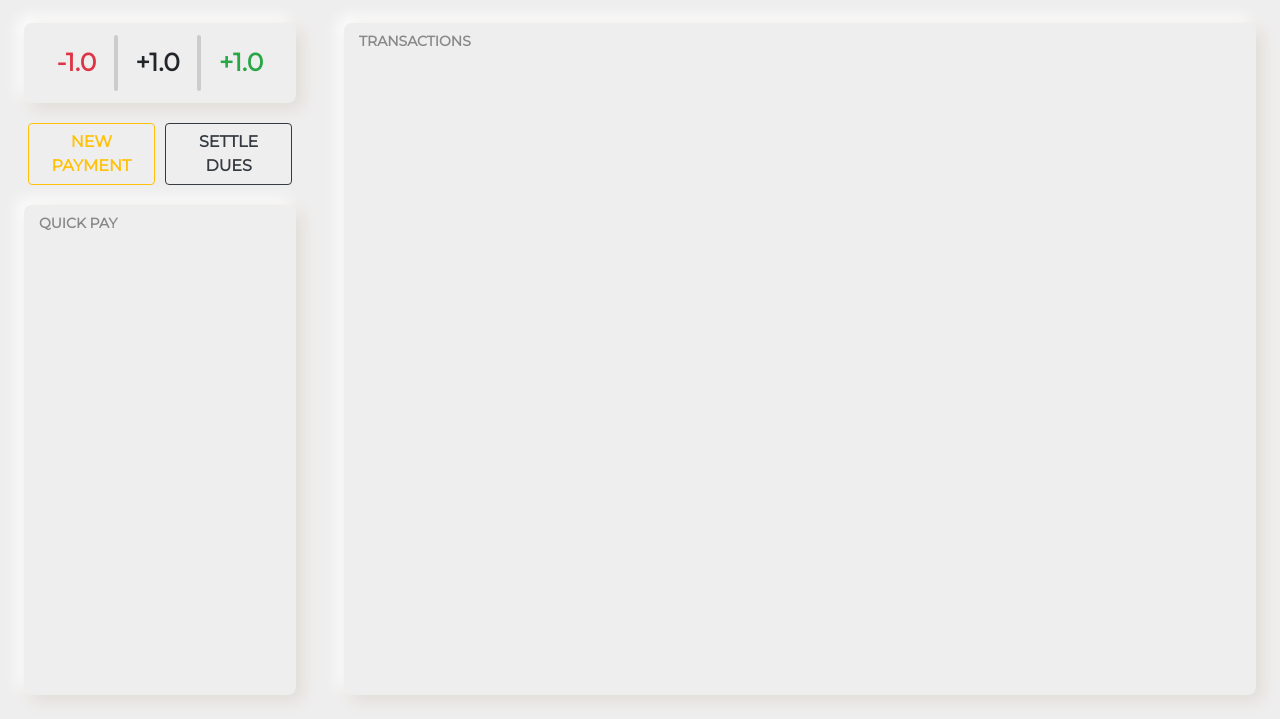
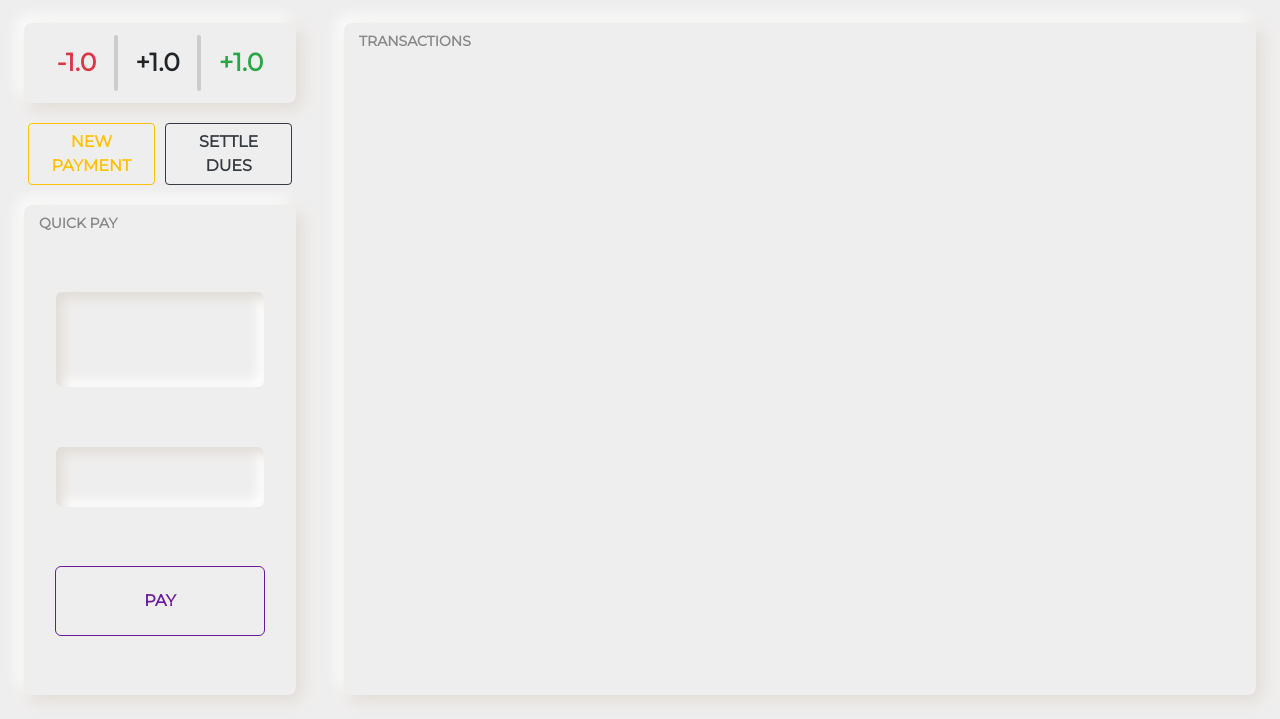
Before and after one commit to loki-777/BetterSplit, a Flask app: page / in a window 1280 px wide. Shown: the part 81-800 px from the top of the page. Run offline with Flask 2, Linux system fonts and the light colour scheme; the visitor is signed in with stand-in values (Sample User, id 1); tables that the repository leaves empty hold one stand-in row (values such as "Sample post"); some libraries are stand-ins or nearby versions.

Commit message:
Display dummy quickpay card fields

```diff
--- a/app.py
+++ b/app.py
@@ -1,9 +1,10 @@
 from flask import Flask, render_template, redirect, url_for, session, request
 from werkzeug.security import check_password_hash, generate_password_hash
-from validators import validate_login, validate_signup
+from validators import validate_login, validate_signup, validate_quickpay
+from forms import LoginForm, SignupForm, QuickPayForm
 from models import db, User, Dues, Transactions
 from flask_sqlalchemy import SQLAlchemy
-from forms import LoginForm, SignupForm
+from transactors import quick_pay
 from parsers import parse_dues
 
 app = Flask(__name__)
@@ -20,6 +21,19 @@
     if 'user' not in session:
         return redirect('/login')
     username = session['user']
+    form = QuickPayForm(request.form)
+    errors = {}
+    if request.method == 'POST':
+        errors = validate_quickpay(
+            form.amount.data,
+            form.to.data
+        )
+        if not errors:
+            quick_pay(
+                form.amount.data,
+                form.to.data,
+                username
+            )
     profile_query = User.query.filter_by(username = username).first()
     profile = {
         'username' : profile_query.username,
@@ -33,7 +47,13 @@
         'minus' : dues['minus'],
         'net' : dues['net']
     }
-    return render_template('home.html', profile = profile, dues = dues)
+    return render_template(
+        'home.html',
+        form = form,
+        errors = errors,
+        profile = profile,
+        dues = dues
+    )
 
 @app.route('/login', methods = ['GET', 'POST'])
 def login():
@@ -49,7 +69,11 @@
         if not errors:
             session['user'] = request.form['username']
             return redirect('/')
-    return render_template('login.html', form = form, errors = errors)
+    return render_template(
+        'login.html',
+        form = form,
+        errors = errors
+    )
 
 @app.route('/signup', methods = ['GET', 'POST'])
 def signup():
@@ -87,7 +111,11 @@
             db.session.commit()
             session['user'] = request.form['username']
             return redirect('/')
-    return render_template('signup.html', form = form, errors = errors)
+    return render_template(
+        'signup.html',
+        form = form,
+        errors = errors
+    )
 
 @app.route('/logout', methods = ['POST'])
 def logout():
--- a/forms.py
+++ b/forms.py
@@ -1,5 +1,5 @@
 from flask_wtf import FlaskForm
-from wtforms import StringField, PasswordField, SubmitField, BooleanField, validators, ValidationError
+from wtforms import StringField, PasswordField, SubmitField, BooleanField, validators, ValidationError, FloatField
 from wtforms.validators import InputRequired, DataRequired
 
 class LoginForm(FlaskForm):
@@ -25,3 +25,11 @@
         DataRequired()
     ])
     signup = SubmitField('SIGN UP')
+
+class QuickPayForm(FlaskForm):
+    amount = FloatField('AMOUNT', validators = [
+        DataRequired()
+    ])
+    to = StringField('TO', validators = [
+        DataRequired()
+    ])
--- a/static/forms.css
+++ b/static/forms.css
@@ -56,6 +56,11 @@
     overflow: hidden;
 }
 
+#qpay-card {
+    justify-content: space-evenly;
+    flex-grow: 3;
+}
+
 .tfield {
     border: none;
     border-radius: 6px;
@@ -63,6 +68,26 @@
     max-width: 300px;
     padding-left: 10px;
     font-size: 20px;
+}
+
+.tfield-big {
+    border: none;
+    border-radius: 6px;
+    min-height: 95px;
+    max-width: 300px;
+    width: 98%;
+    padding-left: 10px;
+    font-size: 60px;
+}
+
+.tfield-med {
+    border: none;
+    border-radius: 6px;
+    min-height: 60px;
+    max-width: 300px;
+    width: 98%;
+    padding-left: 10px;
+    font-size: 28px;
 }
 
 .tfield-label {
@@ -119,6 +144,21 @@
 .signupbtn:focus,
 .signupbtn:active:focus {
     background-color: #FFC700 !important;
+}
+
+.qpaybtn {
+    width: 99%;
+    height: 15%;
+    padding: 8px;
+    border: 1.5px solid #6a1b9a;
+    color: #6a1b9a;
+}
+
+.qpaybtn:hover,
+.qpaybtn:active,
+.qpaybtn:focus,
+.qpaybtn:active:focus {
+    background-color: #6a1b9a !important;
 }
 
 .secbtn {
@@ -186,3 +226,7 @@
     flex-direction: row;
     overflow-y: hidden;
 }
+
+.qpay-field {
+    width: 98%;
+}
--- a/templates/home.html
+++ b/templates/home.html
@@ -11,6 +11,7 @@
     <link rel="stylesheet" href="https://fonts.googleapis.com/css?family=Montserrat&display=swap">
 	<link rel="stylesheet" href="https://fonts.googleapis.com/css?family=Cabin&display=swap">
     <link rel="stylesheet" href={{ url_for("static", filename="common.css") }}>
+    <link rel="stylesheet" href={{ url_for("static", filename="forms.css") }}>
     <link rel="stylesheet" href={{ url_for("static", filename="main.css") }}>
 </head>
 <nav class="navbar fixed-top navbar-collapse navbar-light navbar-cut light">
@@ -75,8 +76,22 @@
                     <div class="width-100 title-row overflow-hidden">
                         QUICK PAY
                     </div>
-                    <div class="flex-col width-100 height-100">
-                        <!-- QUICK PAY CARD -->
+                    <div id="qpay-card" class=" container-fluid flex-col width-100 height-100">
+                        <div class="flex-row qpay-amount-container">
+                            {% if 'amount' in errors %}
+                                {{ form.amount(class='tfield-big neo-inset error-bg qpay-field', autocomplete='off')}}
+                            {% else %}
+                                {{ form.amount(class='tfield-big neo-inset qpay-field', autocomplete='off')}}
+                            {% endif %}
+                        </div>
+                        <div class="flex-row qpay-to-container">
+                            {% if 'to' in errors %}
+                                {{ form.to(class='tfield-med neo-inset error-bg qpay-field', autocomplete='off')}}
+                            {% else %}
+                                {{ form.to(class='tfield-med neo-inset qpay-field', autocomplete='off')}}
+                            {% endif %}
+                        </div>
+                            <button type="button" class="btn btn-outline-dark formbtn qpaybtn"> PAY </button>
                     </div>
                 </div>
             </div>
--- a/validators.py
+++ b/validators.py
@@ -42,3 +42,6 @@
         if phone_taken:
             errors['phone'] = 'Phone number already in use!'
     return errors
+
+def validate_quickpay(amount, to):
+    pass
```
